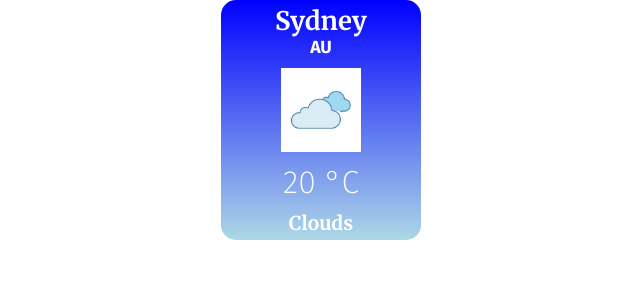
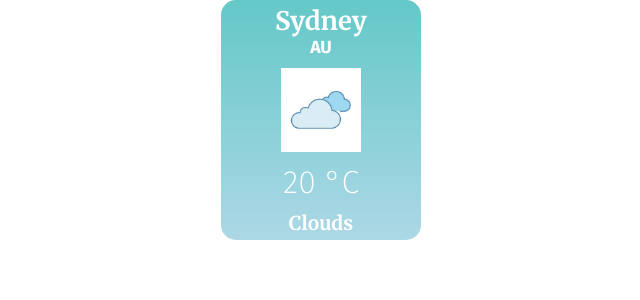
Before and after one commit to addis-hail/learning-react, a React (Create React App) app: page / in a window 1280 px wide. Shown: the top 300 px of the page, without its empty margins (319-959 px from the left). Built offline with nearby package versions, Linux system fonts and the light colour scheme.

Commit message:
stateless weather card-2

```diff
--- a/package.json
+++ b/package.json
@@ -3,6 +3,8 @@
   "version": "0.1.0",
   "private": true,
   "dependencies": {
+    "@emotion/react": "^11.10.4",
+    "@emotion/styled": "^11.10.4",
     "@testing-library/jest-dom": "^5.16.5",
     "@testing-library/react": "^13.4.0",
     "@testing-library/user-event": "^13.5.0",
--- a/src/App.css
+++ b/src/App.css
@@ -5,37 +5,3 @@
     margin: 0 auto;
     color: white;
 }
-.card{
-    margin: 0 auto;
-    background: linear-gradient(to bottom, blue, lightblue);
-    width: 200px;
-    height: 240px;
-    display: flex;
-    flex-direction: column;
-    justify-content: space-around;
-    align-items: center;
-    border-radius: 15px;
-}
-.location{
-    text-align: center;
-}
-.city{
-    font-family: 'Merriweather', sans-serif;
-    font-size: 1.6em;
-}
-.country{
-    font-family: 'Fira sans', sans-serif;
-    font-size: 1.1rem;
-}
-.temp{
-    font-family: 'Fira sans', sans-serif;
-    font-size: 2rem;
-    font-weight: 200;
-}
-.condition{
-    font-family: 'Merriweather', sans-serif;
-    font-size: 1.2rem;
-}
-.icon{
-    width: 40%;
-}
--- a/src/App.js
+++ b/src/App.js
@@ -1,6 +1,6 @@
 import React from 'react';
 
-import WeatherCard from './WeatherCard';
+import WeatherCard from './components/WeatherCard/component';
 import './App.css';
 
 function App() {
--- a/src/WeatherCard.js
+++ /dev/null
@@ -1,17 +0,0 @@
-import React from "react";
-
-const WeatherCard = () => {
-    return (
-        <div className="card">
-            <div className="location">
-                <h1 className="city">Sydney</h1>
-                <h3 className="country">AU</h3>
-            </div>
-            <img className="icon" src="./img/mostly cloudy.jpg" alt="Weather Icon" />
-            <h1 className="temp">20 °C</h1>
-            <h3 className="condition">Clouds</h3>
-        </div>
-     );
-}
-
-export default WeatherCard;
--- /dev/null
+++ b/src/components/WeatherCard/component.js
@@ -0,0 +1,32 @@
+import React from 'react';
+import styled from '@emotion/styled';
+
+import Location from './location';
+import Icon from './icon';
+import Condition from './condition';
+
+const WeatherCard = props => {
+
+    const red = 100;
+    const Card = styled.div`
+        margin: 0 auto;
+        background: linear-gradient(to bottom, rgba(${red}, 200, 200), lightblue);
+        width: 200px;
+        height: 240px;
+        display: flex;
+        flex-direction: column;
+        justify-content: space-around;
+        align-items: center;
+        border-radius: 15px;
+    `
+
+    return (
+        <Card>
+            <Location/>
+            <Icon/>
+            <Condition/>
+        </Card>
+     );
+}
+
+export default WeatherCard;
--- /dev/null
+++ b/src/components/WeatherCard/condition.js
@@ -0,0 +1,23 @@
+import React from "react";
+import styled from "@emotion/styled";
+
+const Condition = (props) => {
+
+    const Temp = styled.h1`
+        font-family: 'Fira sans', sans-serif;
+        font-size: 2rem;
+        font-weight: 200;
+    `
+    const State = styled.h3`
+        font-family: 'Merriweather', sans-serif;
+        font-size: 1.2rem;
+    `
+    return (
+        <>
+         <Temp>20 °C</Temp>
+         <State className="condition">Clouds</State>
+        </>
+     );
+}
+
+export default Condition;
--- /dev/null
+++ b/src/components/WeatherCard/icon.js
@@ -0,0 +1,14 @@
+import React from "react";
+import styled from "@emotion/styled";
+
+const Icon = (props) => {
+
+    const Icon = styled.img`
+        width: 40%
+    `
+    return (
+        <Icon className="icon" src="./img/mostly cloudy.jpg" alt="Weather Icon" />
+     );
+}
+
+export default Icon;
--- /dev/null
+++ b/src/components/WeatherCard/location.js
@@ -0,0 +1,26 @@
+import React from 'react';
+import styled from '@emotion/styled';
+
+const Location = (props) => {
+
+    const Container = styled.div`
+        text-align: center;
+    `
+
+    const City = styled.h1`
+        font-family: 'Merriweather', sans-serif;
+        font-size: 1.6em;
+    `
+    const Country = styled.h3`
+        font-family: 'Fira sans', sans-serif;
+        font-size: 1.1rem;
+    `
+    return (
+        <Container>
+                <City>Sydney</City>
+                <Country>AU</Country>
+        </Container>
+     );
+}
+
+export default Location;
```
Also changed, not shown: 1 other file (tests, documents, lock files or other folders).
